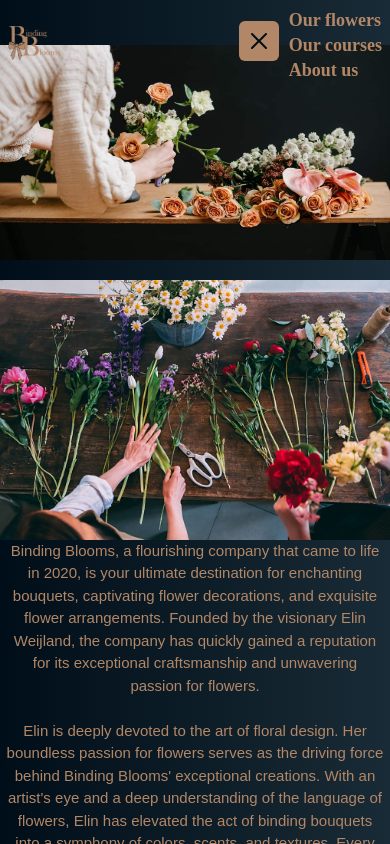
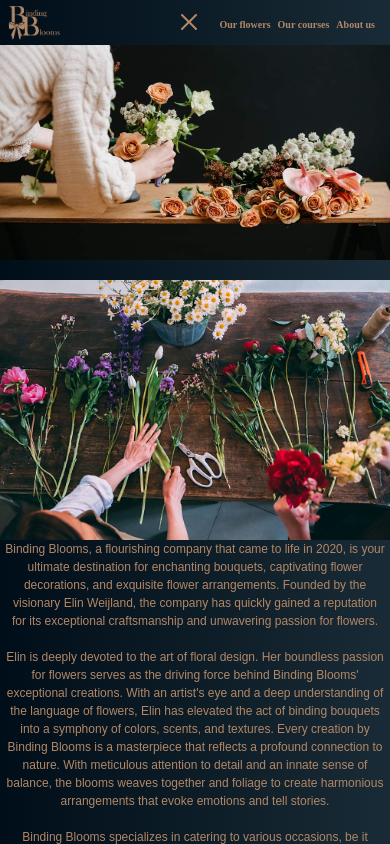
Before and after one commit to JennyWeij/BindingBlooms, a React (Vite) app: page / in a window 390 px wide. Both pictures are taken after a click on the button "Toggle menu". Shown: the top 844 px of the page. Built offline with nearby package versions, Linux system fonts and the light colour scheme.

Commit message:
fixat burgermenyn responsiv, gjort texterna responsiva

```diff
--- a/src/components/HeaderBurgerMenu.tsx
+++ b/src/components/HeaderBurgerMenu.tsx
@@ -35,9 +35,9 @@
           <IconButton
             icon={isOpen ? <CloseIcon /> : <HamburgerIcon />}
             variant="ghost"
-            color="#000E19"
-            bgColor="#B28767"
-            _hover={{ bg: "#B28767", color: "#000E19" }}
+            color="#B28767"
+            bgColor="none"
+            _hover={{ bg: "none", color: "#000E19" }}
             mr="10px"
             aria-label="Toggle menu"
             onClick={onToggle}
@@ -45,7 +45,7 @@
 
           {/* Collapsible menu */}
           <Collapse in={isOpen} animateOpacity>
-            <Flex direction="column" mt={2}>
+            <Flex direction="row">
               {/* Menu items */}
               <Link
                 activeClass="active"
@@ -57,10 +57,10 @@
               >
                 <Text
                   as="button"
-                  height="24px"
-                  lineHeight="1.2"
-                  transition="all 0.2s cubic-bezier(.08,.52,.52,1)"
-                  fontSize="18px"
+                  height={["12px", "24px"]}
+                  mr="7px"
+                  transition="all 0.5s cubic-bezier(.08,.52,.52,1)"
+                  fontSize={["10px", "16px"]}
                   fontWeight="semibold"
                   fontFamily="Baskerville"
                   bg="none"
@@ -82,10 +82,10 @@
               >
                 <Text
                   as="button"
-                  height="24px"
-                  lineHeight="1.2"
-                  transition="all 0.2s cubic-bezier(.08,.52,.52,1)"
-                  fontSize="18px"
+                  height={["12px", "24px"]}
+                  mr="7px"
+                  transition="all 0.5s cubic-bezier(.08,.52,.52,1)"
+                  fontSize={["10px", "16px"]}
                   fontWeight="semibold"
                   bg="none"
                   color="#B28767"
@@ -107,10 +107,10 @@
               >
                 <Text
                   as="button"
-                  height="24px"
-                  lineHeight="1.2"
-                  transition="all 0.2s cubic-bezier(.08,.52,.52,1)"
-                  fontSize="18px"
+                  height={["12px", "24px"]}
+                  mr="7px"
+                  transition="all 0.5s cubic-bezier(.08,.52,.52,1)"
+                  fontSize={["10px", "16px"]}
                   fontWeight="semibold"
                   bg="none"
                   color="#B28767"
@@ -143,7 +143,7 @@
               as="button"
               height="24px"
               lineHeight="1.2"
-              transition="all 0.2s cubic-bezier(.08,.52,.52,1)"
+              transition="all 0.5s cubic-bezier(.08,.52,.52,1)"
               fontSize="25px"
               fontWeight="semibold"
               fontFamily="Baskerville"
@@ -151,7 +151,7 @@
               bg="none"
               color="#B28767"
               cursor="pointer"
-              _hover={{ bg: "none" }}
+              _hover={{ bg: "#B28767", color: "#192B36" }}
             >
               Our flowers
             </Box>
@@ -169,7 +169,7 @@
               as="button"
               height="24px"
               lineHeight="1.2"
-              transition="all 0.2s cubic-bezier(.08,.52,.52,1)"
+              transition="all 0.5s cubic-bezier(.08,.52,.52,1)"
               fontSize="25px"
               fontWeight="semibold"
               mr="40px"
@@ -177,7 +177,7 @@
               color="#B28767"
               fontFamily="Baskerville"
               cursor="pointer"
-              _hover={{ bg: "none" }}
+              _hover={{ bg: "#B28767", color: "#192B36" }}
             >
               Our courses
             </Box>
@@ -195,7 +195,7 @@
               as="button"
               height="24px"
               lineHeight="1.2"
-              transition="all 0.2s cubic-bezier(.08,.52,.52,1)"
+              transition="all 0.5s cubic-bezier(.08,.52,.52,1)"
               fontSize="25px"
               fontWeight="semibold"
               mr="40px"
@@ -203,7 +203,7 @@
               color="#B28767"
               fontFamily="Baskerville"
               cursor="pointer"
-              _hover={{ bg: "none" }}
+              _hover={{ bg: "#B28767", color: "#192B36" }}
             >
               About us
             </Box>
--- a/src/pages/AboutPage.tsx
+++ b/src/pages/AboutPage.tsx
@@ -67,10 +67,10 @@
             {/* GRID kolumn 2 */}
             <Box gridColumn={{ base: "1", md: "2" }}>
               <Text
-                fontSize="15px"
+                fontSize={{ base: "12px", md: "15px" }}
                 fontFamily="SourceSans3 Light"
                 mr="10px"
-                ml="30px"
+                ml={{ base: "10px", md: "30px" }}
                 textAlign={{ base: "center", md: "start" }}
                 color="#B28767"
               >
--- a/src/pages/CoursesPage.tsx
+++ b/src/pages/CoursesPage.tsx
@@ -63,7 +63,7 @@
           </Box>
           <Flex flexDirection="column" position="relative" ml="5px">
             <Box
-              fontSize={{ base: "18px", md: "25px" }}
+              fontSize={{ base: "15px", md: "25px" }}
               fontFamily="SourceSansRegular"
               color="#B28767"
               fontWeight="bold"
@@ -74,7 +74,7 @@
             </Box>
             <Text
               textAlign={{ base: "center", md: "start" }}
-              fontSize="15px"
+              fontSize={{ base: "12px", md: "15px" }}
               fontFamily="SourceSansRegular"
               color="#B28767"
               mb={{ base: "30px", md: "0" }}
@@ -143,7 +143,7 @@
           </Box>
           <Flex flexDirection="column" position="relative" ml="5px">
             <Box
-              fontSize={{ base: "18px", md: "25px" }}
+              fontSize={{ base: "15px", md: "25px" }}
               fontFamily="SourceSansRegular"
               color="#B28767"
               fontWeight="bold"
@@ -153,7 +153,7 @@
               <h3>FLOWER DECORATIONS</h3>
             </Box>
             <Text
-              fontSize="15px"
+              fontSize={{ base: "12px", md: "15px" }}
               fontFamily="SourceSansRegular"
               textAlign={{ base: "center", md: "start" }}
               color="#B28767"
@@ -222,7 +222,7 @@
           </Box>
           <Flex flexDirection="column" position="relative" ml="5px">
             <Box
-              fontSize={{ base: "18px", md: "25px" }}
+              fontSize={{ base: "15px", md: "25px" }}
               fontFamily="SourceSansRegular"
               color="#B28767"
               fontWeight="bold"
@@ -233,7 +233,7 @@
             </Box>
             <Text
               textAlign={{ base: "center", md: "start" }}
-              fontSize="15px"
+              fontSize={{ base: "12px", md: "15px" }}
               fontFamily="SourceSansRegular"
               color="#B28767"
               mb={{ base: "10px", md: "0" }}
--- a/src/pages/FlowersPage.tsx
+++ b/src/pages/FlowersPage.tsx
@@ -65,11 +65,11 @@
           <Box gridColumn={{ base: "1", md: "2" }}>
             <Text
               mt={{ base: "30px", md: "54px" }}
-              fontSize="15px"
+              fontSize={{ base: "12px", md: "15px" }}
               fontFamily="SourceSansRegular"
               textAlign={{ base: "center", md: "start" }}
-              mr="25px"
-              ml="30px"
+              mr={{ base: "10px", md: "25px" }}
+              ml={{ base: "10px", md: "30px" }}
               color="#B28767"
             >
               <span>
--- a/src/pages/StartPage.tsx
+++ b/src/pages/StartPage.tsx
@@ -62,7 +62,7 @@
           {/* GRID kolumn 2 */}
           <Box gridColumn={{ base: "1", md: "2" }}>
             <Text
-              fontSize="15px"
+              fontSize={{ base: "12px", md: "15px" }}
               fontFamily="SourceSansRegular"
               mr="5px"
               ml="5px"
```
